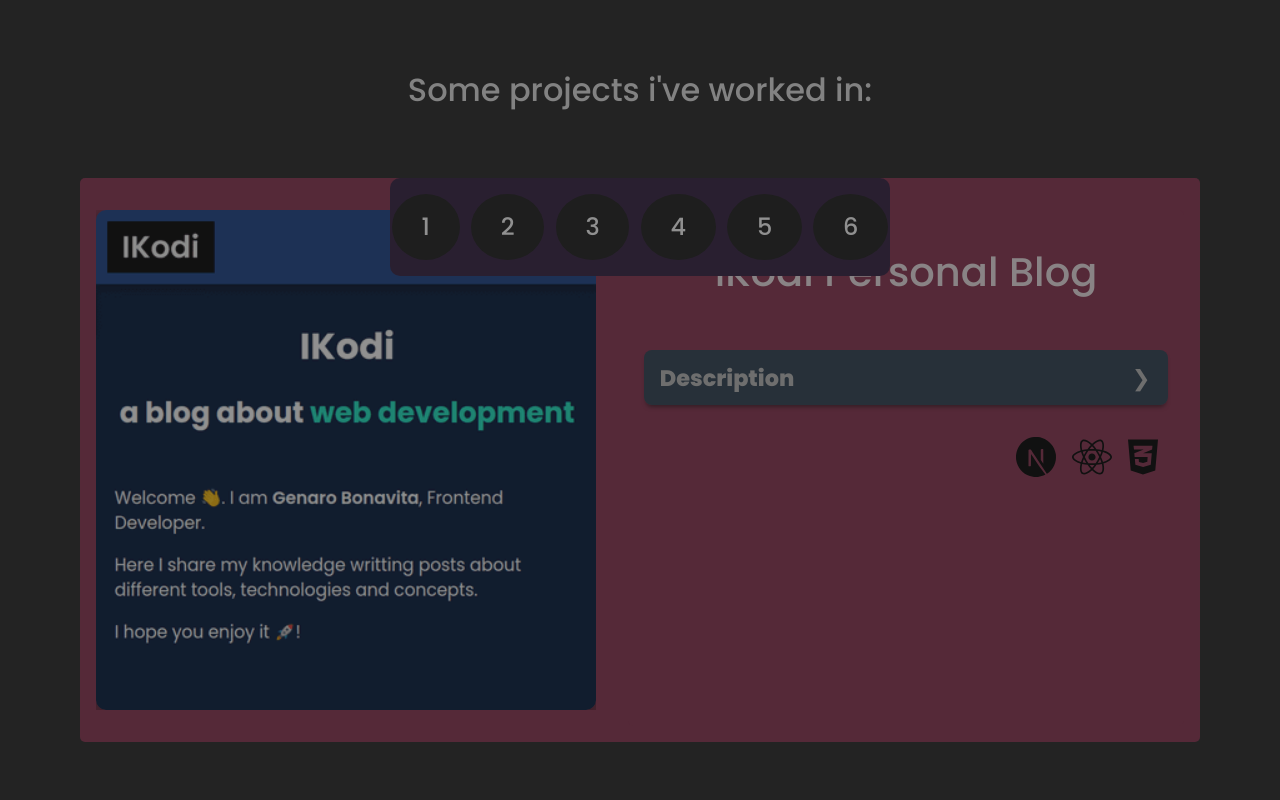
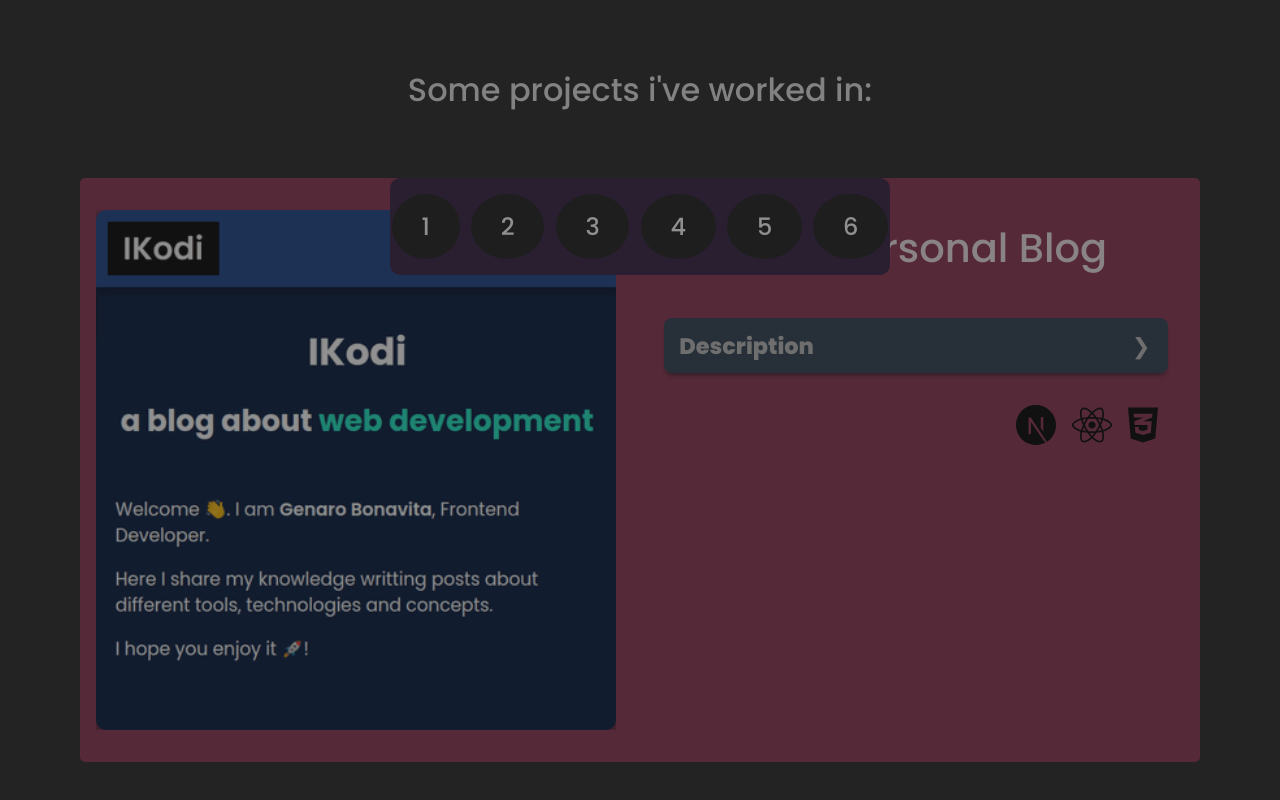
Before and after one commit to genaroibc/portfolio, a React (Vite) app: page / in a window 1280 px wide. Shown: the part 1962-2762 px from the top of the page. Built offline with nearby package versions, Linux system fonts and the light colour scheme.

Commit message:
[FIX]: add correct size project images and limitate their size

```diff
--- a/src/components/Projects.jsx
+++ b/src/components/Projects.jsx
@@ -83,6 +83,8 @@ const STSlidePicture = styled(STPicture)`
   position: relative;
   overflow: hidden;
 
+  max-width: 100%;
+
   div {
     position: absolute;
 
@@ -161,10 +163,10 @@ function Projects() {
                 <STImg src={imgUrl} alt="project preview" />
               </STSlidePicture>
 
-              <STFlexCont gap="3rem" flexDir="column">
+              <STFlexCont gap="1rem" flexDir="column" margin={0}>
                 <STSubTitle
                   fontWeight={500}
-                  margin="1rem auto"
+                  margin="0.5rem auto"
                   fontSize="2.5rem"
                 >
                   {title}
@@ -175,9 +177,6 @@ function Projects() {
                   data={[
                     {
                       title: "Description",
-                      // description: (
-                      //   <p style={{ fontSize: "1.7rem" }}>{description}</p>
-                      // ),
                       description
                     }
                   ]}
```
Also changed, not shown: public/img/crypto-assets.webp, public/img/mineclone.webp.
